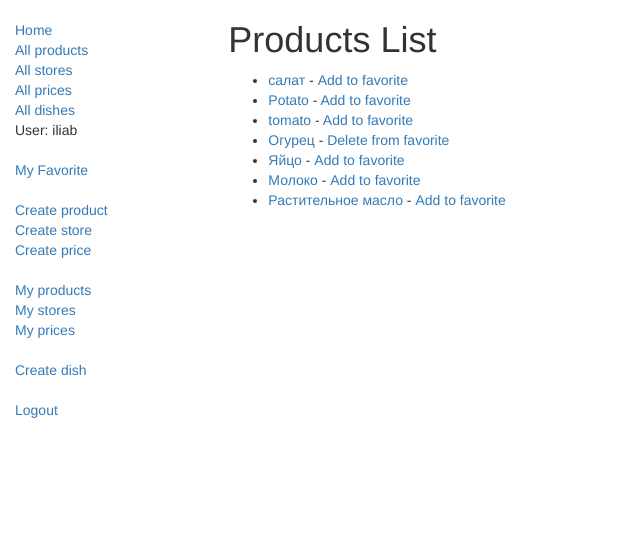
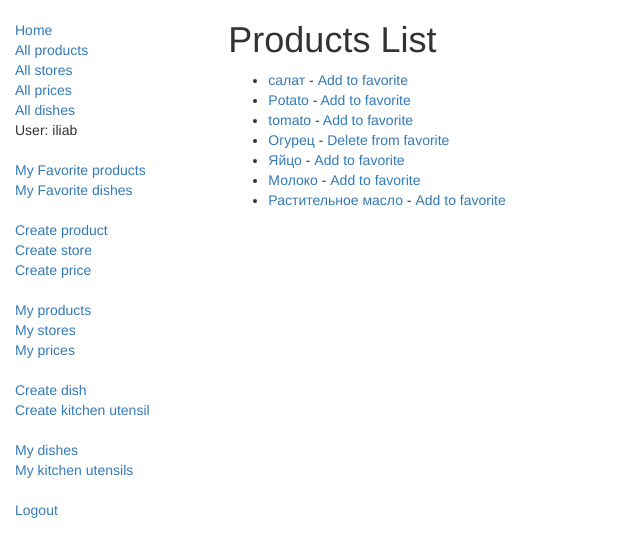
Before and after one commit to Atlanfa/smart_recipe_book, a Django app: page /catalog/products/ in a window 1280 px wide. Shown: the top 557 px of the page, without its empty margins (0-640 px from the left). Run offline with Django 3.2, Linux system fonts and the light colour scheme; the first user in the database is signed in; data comes from the database, SQL or seed files in the repository; some libraries are stand-ins or nearby versions.

Commit message:
add urls, views, favorite fields in model. edited base template sidebar

```diff
--- a/product_database/catalog/forms.py
+++ b/product_database/catalog/forms.py
@@ -54,6 +54,7 @@ class AddDishForm(forms.Form):
     recipe = forms.CharField(max_length=10000)
     kitchen_utensils = forms.ModelMultipleChoiceField(queryset=KitchenUtensil.objects.all())
 
+
 class RenewDishForm(forms.Form):
     name = forms.CharField(max_length=200)
     recipe = forms.CharField(max_length=10000)
--- a/product_database/catalog/models.py
+++ b/product_database/catalog/models.py
@@ -8,7 +8,7 @@ from django.contrib.auth.models import User
 class Product(models.Model):
 
     name = models.CharField(max_length=200, help_text="Enter a product name")
-    favorite = models.ManyToManyField(User, blank=True, related_name='favorite_type')
+    favorite = models.ManyToManyField(User, blank=True, related_name='favorite_product_type')
     who_added = models.ForeignKey(User, on_delete=models.CASCADE, related_name='who_added_to_product_type')
 
     def __str__(self):
@@ -79,6 +79,9 @@ class KitchenUtensil(models.Model):
     def __str__(self):
         return self.name
 
+    def get_absolute_url(self):
+        return reverse('kitchen-utensil-detail', args=[str(self.id)])
+
 
 class Dish(models.Model):
 
@@ -87,6 +90,7 @@ class Dish(models.Model):
     kitchen_utensils = models.ManyToManyField('KitchenUtensil', blank=False)
     products = models.ManyToManyField('ProductAmount', blank=True)
     who_added = models.ForeignKey(User, on_delete=models.CASCADE, related_name='who_added_to_dish_type', null=True)
+    favorite = models.ManyToManyField(User, blank=True, related_name='favorite_dish_type')
 
     def __str__(self):
         return self.name
--- a/product_database/catalog/templates/base_generic.html
+++ b/product_database/catalog/templates/base_generic.html
@@ -28,7 +28,8 @@
                 {% if user.is_authenticated %}
                     <li>User: {{ user.get_username }}</li>
                 <br>
-                    <li><a href="{% url 'my-favorite' %}">My Favorite</a> </li>
+                    <li><a href="{% url 'my-favorite-products' %}">My Favorite products</a> </li>
+                    <li><a href="#">My Favorite dishes</a> </li>
                     <br>
                     <li><a href="{% url 'product_create' %}">Create product</a> </li>
                     <li><a href="{% url 'store_create' %}">Create store</a> </li>
@@ -39,6 +40,10 @@
                     <li><a href="{% url 'my-prices' %}">My prices</a></li>
                     <br>
                     <li><a href="{% url 'dish_create' %}">Create dish</a></li>
+                    <li><a href="#">Create kitchen utensil</a></li>
+                    <br>
+                    <li><a href="#">My dishes</a> </li>
+                    <li><a href="#">My kitchen utensils</a> </li>
                     <br>
                     <li><a href="{% url 'logout'%}?next={{request.path}}">Logout</a></li>
 
--- a/product_database/catalog/templates/catalog/product_list.html
+++ b/product_database/catalog/templates/catalog/product_list.html
@@ -11,9 +11,9 @@
         <a href="{{ product.get_absolute_url }}">{{ product.name }}</a>
                 {% if user.is_authenticated %}
                 {% if user not in product.favorite.all %}
-                - <a href="{% url 'add_to_favorite' product.id %}">Add to favorite</a>
+                - <a href="{% url 'add_product_to_favorite' product.id %}">Add to favorite</a>
                 {% else %}
-                - <a href="{% url 'delete_from_favorite' product.id %}">Delete from favorite</a>
+                - <a href="{% url 'delete_product_from_favorite' product.id %}">Delete from favorite</a>
 
 
                 {% endif %}
--- a/product_database/catalog/urls.py
+++ b/product_database/catalog/urls.py
@@ -4,11 +4,15 @@ from django.conf.urls import url
 
 urlpatterns = [
     url(r'^$', views.index, name='index'),
-    path('addtofavorite/<int:product_id>', views.add_to_favorite, name='add_to_favorite'),
-    path('deletefromfavorite/<int:product_id>', views.delete_from_favorite, name='delete_from_favorite'),
+    path('addproducttofavorite/<int:product_id>', views.add_product_to_favorite, name='add_product_to_favorite'),
+    path('deleteproductfromfavorite/<int:product_id>', views.delete_product_from_favorite, name='delete_product_from_favorite'),
+    path('adddishtofavorite/<int:dish_id>', views.add_dish_to_favorite, name='add_dish_to_favorite'),
+    path('deletedishfromfavorite/<int:product_id>', views.delete_product_from_favorite, name='delete_dsh_from_favorite'),
     url(r'^products/$', views.ProductListView.as_view(), name='products'),
     url(r'^prices/$', views.PriceListView.as_view(), name='prices'),
-    url(r'^dishes$', views.DishListView.as_view(), name='dishes'),
+    url(r'^dishes/$', views.DishListView.as_view(), name='dishes'),
+    url(r'^kitchenutensils/$', views.KitchenUtensilListView.as_view(), name='kitchen_utensils'),
+    url(r'^kitchenutensil/(?P<pk>\d+)$', views.KitchenUtensilDetailView.as_view(), name='kitchen_utensil-detail'),
     url(r'^dish/(?P<pk>\d+)$', views.DishDetailView.as_view(), name='dish-detail'),
     url(r'^product/(?P<pk>\d+)$', views.ProductDetailView.as_view(), name='product-detail'),
     url(r'^stores/$', views.StoreListView.as_view(), name='stores'),
@@ -16,7 +20,10 @@ urlpatterns = [
     url(r'^myproducts/$', views.UsersProductsListView.as_view(), name='my-products'),
     url(r'^mystores/$', views.UsersStoresListView.as_view(), name='my-stores'),
     url(r'^myprices/$', views.UsersPricesListView.as_view(), name='my-prices'),
-    url(r'^myfavorite/$', views.UsersFavoriteProductsListView.as_view(), name='my-favorite'),
+    url(r'^mydishes/$', views.UsersDishesListView.as_view(), name='my-dishes'),
+    url(r'^mykitchenutensils/$', views.UsersKitchenUtensilsListView, name='my-kitchen-utensils'),
+    url(r'^myfavoriteproducts/$', views.UsersFavoriteProductsListView.as_view(), name='my-favorite-products'),
+    url(r'^myfavoritedishes/$', views.UsersFavoriteDishesListView.as_view(), name='my-favorite-dishes'),
     url(r'^product/(?P<pk>[-\w]+)/renew-product/$', views.renew_product, name='renew-product'),
     url(r'^store/(?P<pk>[-\w]+)/renew-store/$', views.renew_store, name='renew-satore'),
     url(r'^price/(?P<pk>[-\w]+)/renew-price/$', views.renew_price, name='renew-price'),
@@ -26,5 +33,7 @@ urlpatterns = [
     url(r'^store/(?P<pk>\d+)/delete/$', views.StoreDelete.as_view(), name='store_delete'),
     url(r'^price/create/$', views.PriceCreate.as_view(), name='price_create'),
     url(r'^dish/create/$', views.create_dish, name='dish_create'),
+    url(r'^kitchenutensil/create/$', views.KitchenUtensilCreate.as_view(), name='kitchen_utensil_create'),
+    url(r'^kitchenutensil/(?P<pk>\d+)/delete/$', views.KitchenUtensilDelete.as_view(), name='kitchen_utensil_delete'),
     url(r'^price/(?P<pk>\d+)/delete/$', views.PriceDelete.as_view(), name='price_delete'),
 ]
--- a/product_database/catalog/views.py
+++ b/product_database/catalog/views.py
@@ -48,6 +48,15 @@ class DishListView(generic.ListView):
     paginate_by = 20
 
 
+class KitchenUtensilListView(generic.ListView):
+    model = KitchenUtensil
+    paginate_by = 20
+
+
+class KitchenUtensilDetailView(generic.DetailView):
+    model = KitchenUtensil
+
+
 class DishDetailView(generic.DetailView):
     model = Dish
 
@@ -69,6 +78,15 @@ class UsersFavoriteProductsListView(LoginRequiredMixin, generic.ListView):
         return Product.objects.filter(favorite=self.request.user)
 
 
+class UsersFavoriteDishesListView(LoginRequiredMixin, generic.ListView):
+    model = Product
+    template_name = 'catalog/users_favorite_dishes.html'
+    paginate_by = 20
+
+    def get_queryset(self):
+        return Dish.objects.filter(favorite=self.request.user)
+
+
 class UsersProductsListView(LoginRequiredMixin, generic.ListView):
     model = Product
     template_name = 'catalog/users_products.html'
@@ -76,6 +94,24 @@ class UsersProductsListView(LoginRequiredMixin, generic.ListView):
 
     def get_queryset(self):
         return Product.objects.filter(who_added=self.request.user)
+
+
+class UsersDishesListView(LoginRequiredMixin, generic.ListView):
+    model = Dish
+    template_name = 'catalog/users_dishes.html'
+    paginate_by = 20
+
+    def get_queryset(self):
+        return Dish.objects.filter(who_added=self.request.user)
+
+
+class UsersKitchenUtensilsListView(LoginRequiredMixin, generic.ListView):
+    model = KitchenUtensil
+    template_name = 'catalog/users_kitchen_utensils.html'
+    paginate_by = 20
+
+    def get_queryset(self):
+        return KitchenUtensil.objects.filter(who_added=self.request.user)
 
 
 class UsersStoresListView(LoginRequiredMixin, generic.ListView):
@@ -97,20 +133,34 @@ class UsersPricesListView(LoginRequiredMixin, generic.ListView):
 
 
 @csrf_exempt
-def add_to_favorite(request, product_id):
+def add_product_to_favorite(request, product_id):
     for product in Product.objects.filter(id=product_id):
         product.favorite.add(request.user)
-    return HttpResponseRedirect(reverse('my-favorite'))
+    return HttpResponseRedirect(reverse('my-favorite-products'))
 
 
 @csrf_exempt
-def delete_from_favorite(request, product_id):
+def delete_product_from_favorite(request, product_id):
     for product in Product.objects.filter(id=product_id):
         product.favorite.remove(request.user)
-    return HttpResponseRedirect(reverse('my-favorite'))
+    return HttpResponseRedirect(reverse('my-favorite-products'))
 
 
-@permission_required('catalog.can_mark_returned')
+@csrf_exempt
+def add_dish_to_favorite(request, dish_id):
+    for dish in Dish.objects.filter(id=dish_id):
+        dish.favorite.add(request.user)
+    return HttpResponseRedirect(reverse('my-favorite-dishes'))
+
+
+@csrf_exempt
+def delete_dish_from_favorite(request, dish_id):
+    for dish in Dish.objects.filter(id=dish_id):
+        dish.favorite.remove(request.user)
+    return HttpResponseRedirect(reverse('my-favorite-dishes'))
+
+
+@login_required
 def renew_product(request, pk):
 
     product_inst = get_object_or_404(Product, pk=pk)
@@ -132,7 +182,7 @@ def renew_product(request, pk):
     return render(request, 'catalog/product_renew.html', {'form': form, 'product_inst': product_inst})
 
 
-@permission_required('catalog.can_mark_returned')
+@login_required
 def renew_store(request, pk):
 
     store_inst = get_object_or_404(Store, pk=pk)
@@ -156,7 +206,7 @@ def renew_store(request, pk):
     return render(request, 'catalog/store_renew.html', {'form': form, 'store_inst': store_inst})
 
 
-@permission_required('catalog.can_mark_returned')
+@login_required
 def renew_price(request, pk):
 
     price_inst = get_object_or_404(Price, pk=pk)
@@ -220,6 +270,25 @@ def create_dish(request):
     return render(request, 'catalog/dish_form.html', {'form': form, 'formset': formset})
 
 
+class DishDelete(DeleteView):
+    model = Dish
+    success_url = reverse_lazy('dishes')
+
+
+class KitchenUtensilCreate(CreateView):
+    model = KitchenUtensil
+    fields = ['name']
+
+    def form_valid(self, form):
+        form.instance.who_added = self.request.user
+        return super(KitchenUtensilCreate, self).form_valid(form)
+
+
+class KitchenUtensilDelete(DeleteView):
+    model = KitchenUtensil
+    success_url = reverse_lazy('kitchen_utensils')
+
+
 class ProductCreate(CreateView):
     model = Product
     fields = ['name']
```
Also changed, not shown: product_database/catalog/migrations/0021_auto_20210708_1413.py (added), product_database/db.sqlite3, 1 other file.
